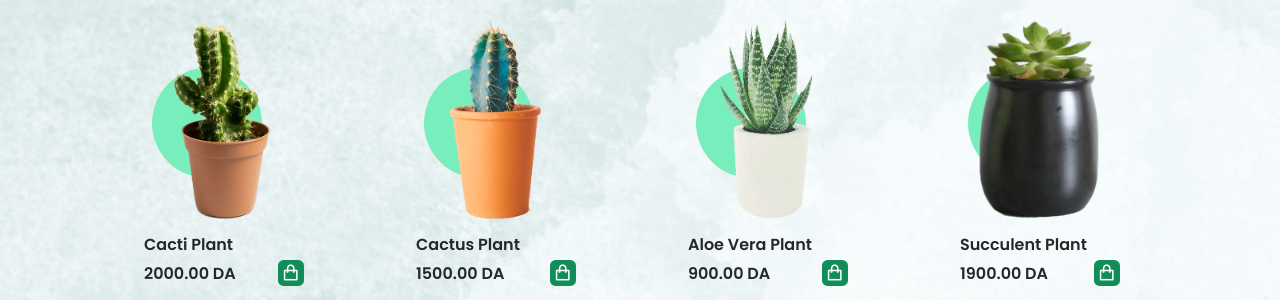
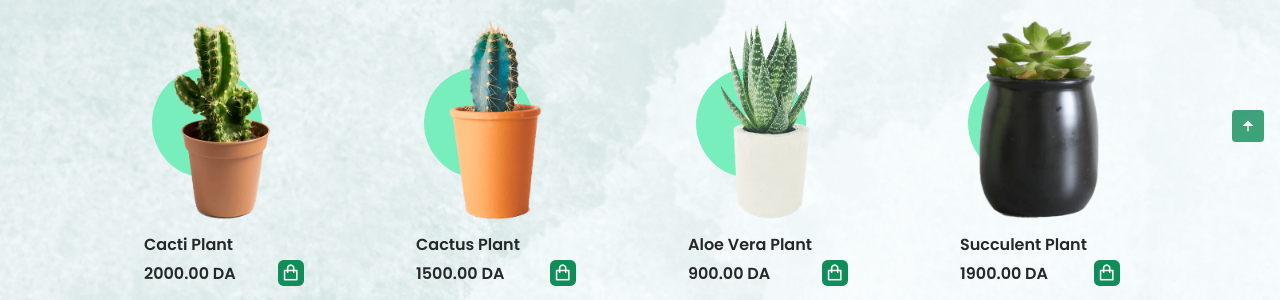
Before and after one commit to Hocine737718/Djennat_Garden_V1, a PHP site: page / in a window 1280 px wide. Shown: the part 898-1198 px from the top of the page. Run offline with PHP 8.4, Linux system fonts and the light colour scheme.

Commit message:
Scrollup Commit

```diff
--- /dev/null
+++ b/assets/css/scrollup.css
@@ -0,0 +1,23 @@
+.scrollup{
+    position: fixed;
+    background-color: var(--first-color);
+    right: 1rem;
+    bottom: -30%;
+    display: inline-flex;
+    padding: .5rem;
+    border-radius: .25rem;
+    z-index: var(--z-tooltip);
+    opacity: .8;
+    transition: .4s;
+}
+.scrollup_icon{
+    font-size: 1rem;
+    color: #FFF;
+}
+.scrollup:hover{
+    background-color: var(--first-color-alt);
+    opacity: 1;
+}
+.show-scroll{
+    bottom: 3rem;
+}
--- a/assets/js/main.js
+++ b/assets/js/main.js
@@ -79,3 +79,10 @@ function linkAction(){
     navMenu.classList.remove('show-menu');
 }
 navLink.forEach(n => n.addEventListener('click', linkAction));
+
+function scrollUp(){
+    const scrollUp = document.getElementById('scroll-up');
+    // When the scroll is higher than 400 viewport height, add the show-scroll class to the a tag with the scroll-top class
+    if(this.scrollY >= 400) scrollUp.classList.add('show-scroll'); else scrollUp.classList.remove('show-scroll');
+}
+window.addEventListener('scroll', scrollUp);
--- a/index.php
+++ b/index.php
@@ -11,6 +11,7 @@
         <link rel="stylesheet" href="assets/css/products.css">
         <link rel="stylesheet" href="assets/css/contact.css">
         <link rel="stylesheet" href="assets/css/footer.css">
+        <link rel="stylesheet" href="assets/css/scrollup.css">
         <link rel="stylesheet" href="assets/css/button.css">
         <link rel="stylesheet" href="assets/css/dark.css">
         <link rel="stylesheet" href="assets/css/media.css">
@@ -202,6 +203,9 @@
                 </div>
             </div>
         </footer>
+        <a href="#" class="scrollup" id="scroll-up">
+            <i class="ri-arrow-up-fill scrollup_icon"></i>
+        </a>
         <!--JS Scripts-->
         <script src="assets/js/scrollreveal.min.js"></script>
         <script src="assets/js/main.js"></script>
```
